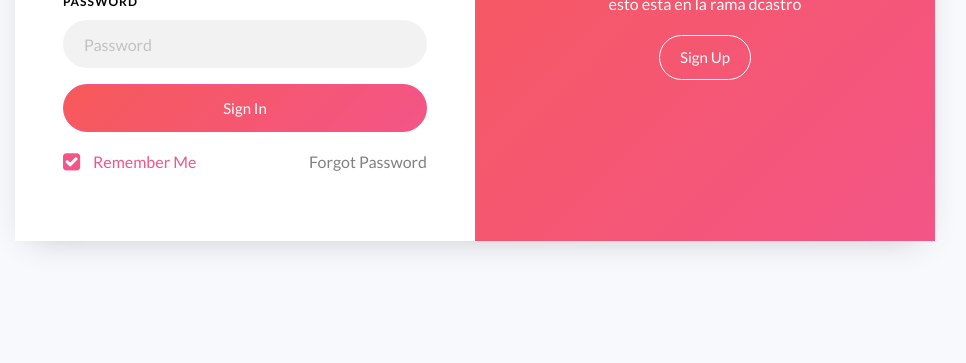
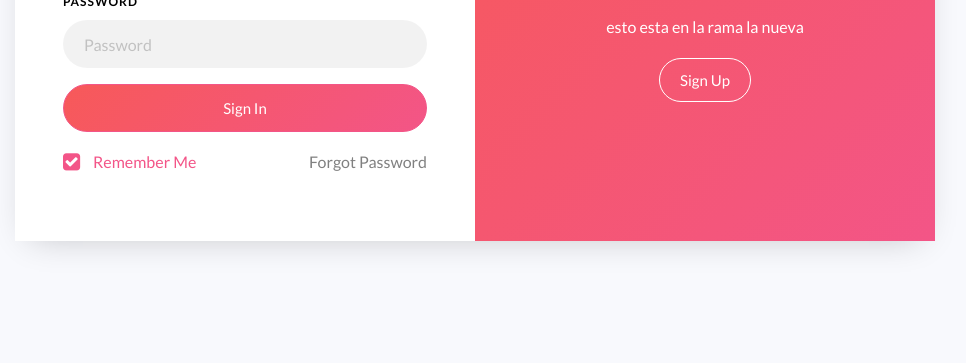
Before and after one commit to dcastrom123/pruebasgit, a plain HTML site: page index.html in a window 1280 px wide. Shown: the part 437-800 px from the top of the page, without its empty margins (165-1131 px from the left). Drawn offline with Linux system fonts and the light colour scheme.

Commit message:
otro nuevo cambio

```diff
--- a/index.html
+++ b/index.html
@@ -27,6 +27,8 @@
 							<div class="text w-100">
 								<h2>Welcfffome to login</h2>
 								<p>esto esta en la rama dcastro</p>
+								<p>esto esta en la rama la nueva</p>
+
 								<a href="#" class="btn btn-white btn-outline-white">Sign Up</a>
 							</div>
 			      </div>
```
